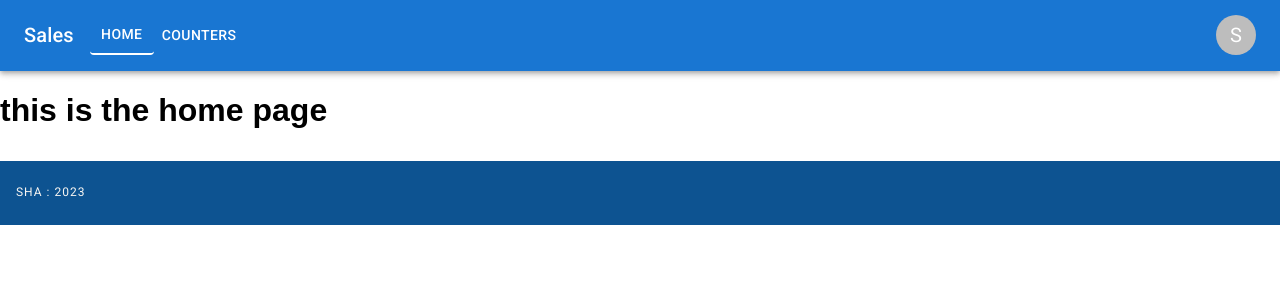
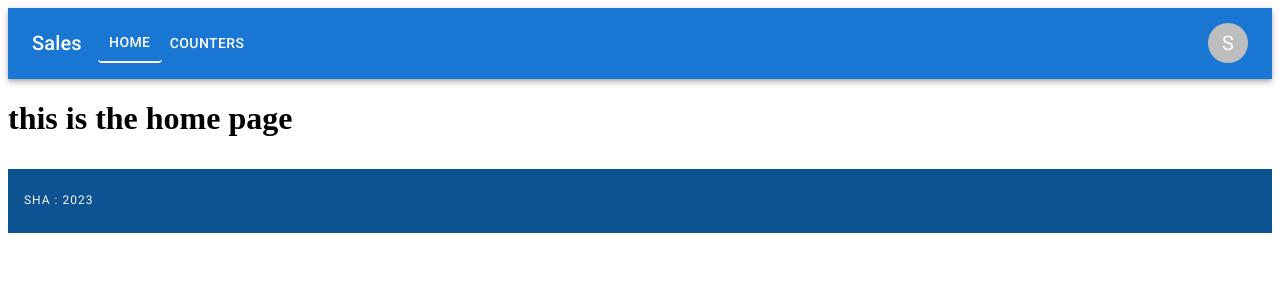
Before and after one commit to sarahannouti/sales-web-app, a React (Vite) app: page / in a window 1280 px wide. Shown: the top 300 px of the page. Built offline with nearby package versions, Linux system fonts and the light colour scheme.

Commit message:
feat: 🎸 add theme

```diff
--- a/index.html
+++ b/index.html
@@ -6,7 +6,7 @@
     <title>Vite + React</title>
   </head>
   <body>
-    <div id="root"></div>
+    <div id="root" style="margin: 0"></div>
     <script type="module" src="/src/main.jsx"></script>
   </body>
 </html>
--- a/src/App/App.jsx
+++ b/src/App/App.jsx
@@ -1,32 +1,13 @@
-import { RouterProvider, createBrowserRouter } from "react-router-dom";
-import { HomePage } from "../home/HomePage";
-import { MainTemplate } from "../MainTemplate";
-import { CountersPage } from "../counters/CountersPage";
+import { RouterProvider } from "react-router-dom";
+import { ThemeProvider } from "@mui/material/styles";
 
-import "@fontsource/roboto/300.css";
-import "@fontsource/roboto/400.css";
-import "@fontsource/roboto/500.css";
-import "@fontsource/roboto/700.css";
-
-import "./styles.css";
-
-const router = createBrowserRouter([
-  {
-    path: "/",
-    element: <MainTemplate />,
-    children: [
-      {
-        index: true,
-        element: <HomePage />,
-      },
-      {
-        path: "counters",
-        element: <CountersPage />,
-      },
-    ],
-  },
-]);
+import { theme } from "./theme";
+import { router } from "./router";
 
 export default function App() {
-  return <RouterProvider router={router} />;
+  return (
+    <ThemeProvider theme={theme}>
+      <RouterProvider router={router} />
+    </ThemeProvider>
+  );
 }
--- /dev/null
+++ b/src/App/router.jsx
@@ -0,0 +1,22 @@
+import { createBrowserRouter } from "react-router-dom";
+
+import { HomePage } from "../home/HomePage";
+import { MainTemplate } from "../MainTemplate";
+import { CountersPage } from "../counters/CountersPage";
+
+export const router = createBrowserRouter([
+  {
+    path: "/",
+    element: <MainTemplate />,
+    children: [
+      {
+        index: true,
+        element: <HomePage />,
+      },
+      {
+        path: "counters",
+        element: <CountersPage />,
+      },
+    ],
+  },
+]);
--- a/src/App/styles.css
+++ /dev/null
@@ -1,5 +0,0 @@
-body {
-  margin: 0;
-  font-family: sans-serif;
-  font-size: 16px;
-}
--- /dev/null
+++ b/src/App/theme.js
@@ -0,0 +1,8 @@
+import { createTheme } from "@mui/material/styles";
+
+import "@fontsource/roboto/300.css";
+import "@fontsource/roboto/400.css";
+import "@fontsource/roboto/500.css";
+import "@fontsource/roboto/700.css";
+
+export const theme = createTheme({});
--- a/src/MainTemplate/MainTemplate.jsx
+++ b/src/MainTemplate/MainTemplate.jsx
@@ -9,9 +9,7 @@ import {
   Typography,
 } from "@mui/material";
 
-import "./styles.js";
-import { Footer } from "./styles.js";
-import { Button } from "./styles.js";
+import { Footer, Button } from "./styles.js";
 
 export default function MainTemplate() {
   const { pathname } = useLocation();
--- a/src/MainTemplate/styles.js
+++ b/src/MainTemplate/styles.js
@@ -13,5 +13,5 @@ export const Button = styled(MuiButton, {
 })(({ theme, current }) => ({
   margin: `${theme.spacing(2)} 0`,
   color: "white",
-  borderBottom: current ? "2px solid white" : null,
+  borderBottom: current ? "2px solid white" : 0,
 }));
```
